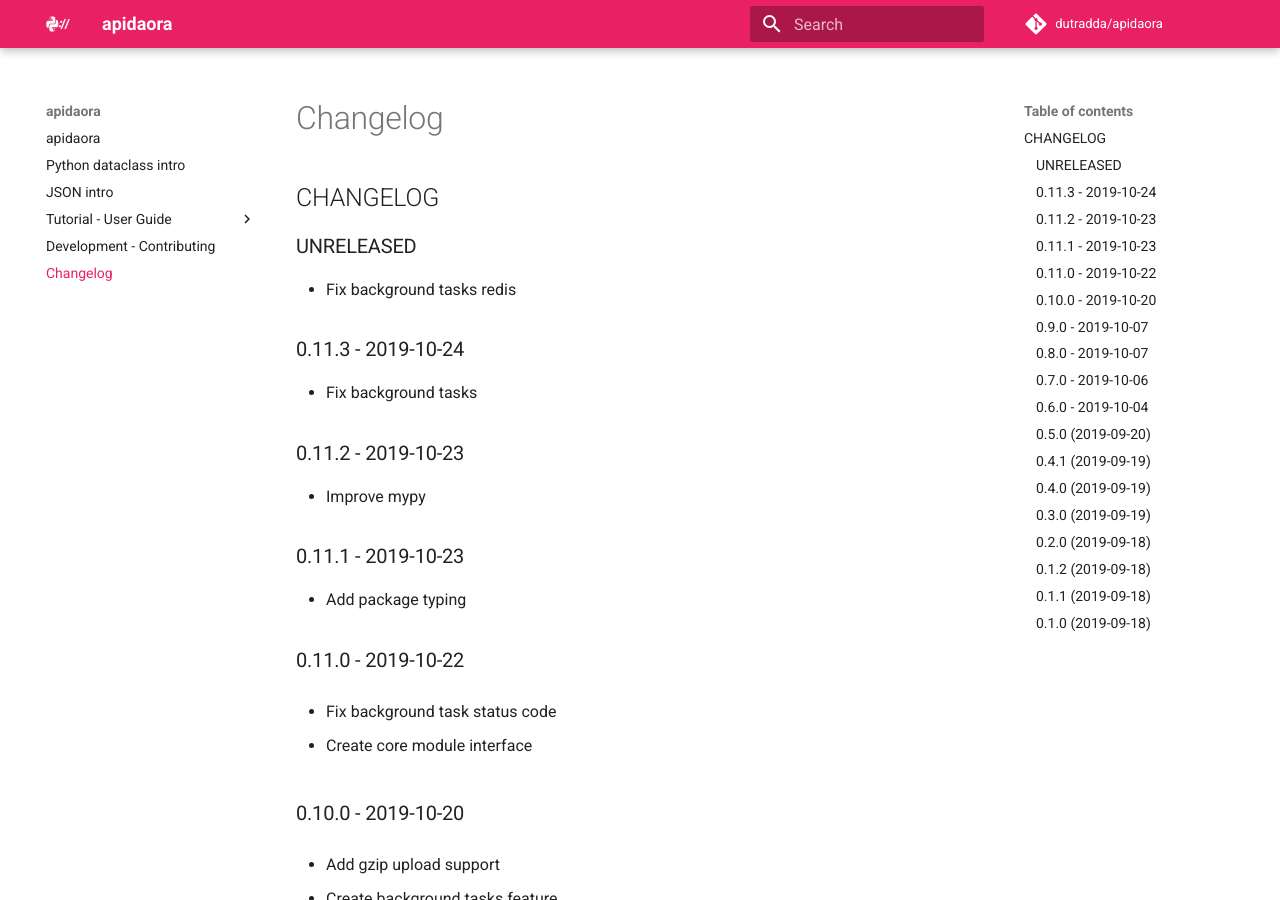
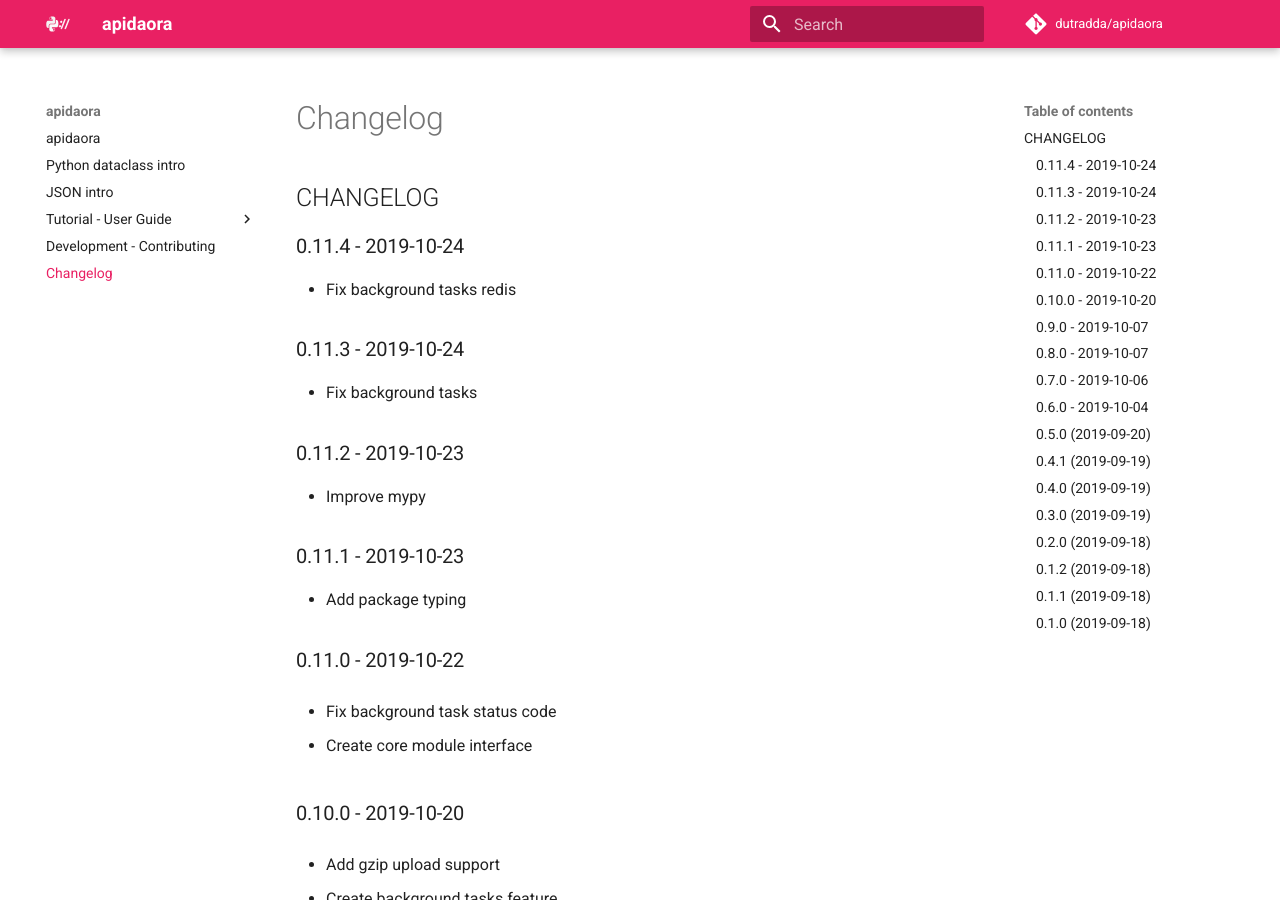
Before and after one commit to dutradda/apidaora, an MkDocs documentation site: the page built from docs/changelog.md, in a window 1280 px wide and 900 px high. Built offline with MkDocs 1.6.1 and Material for MkDocs 9.7.7, drawn with Linux system fonts in a browser that asks for light colours; comment, search, counter and statistics services are not loaded.

Commit message:
Update CHANGELOG

```diff
--- a/docs/changelog.md
+++ b/docs/changelog.md
@@ -1,6 +1,6 @@
 ## CHANGELOG
 
-### UNRELEASED
+### 0.11.4 - 2019-10-24
 
  - Fix background tasks redis
 
```
Also changed, not shown: CHANGELOG.md (+1 -1 lines).
